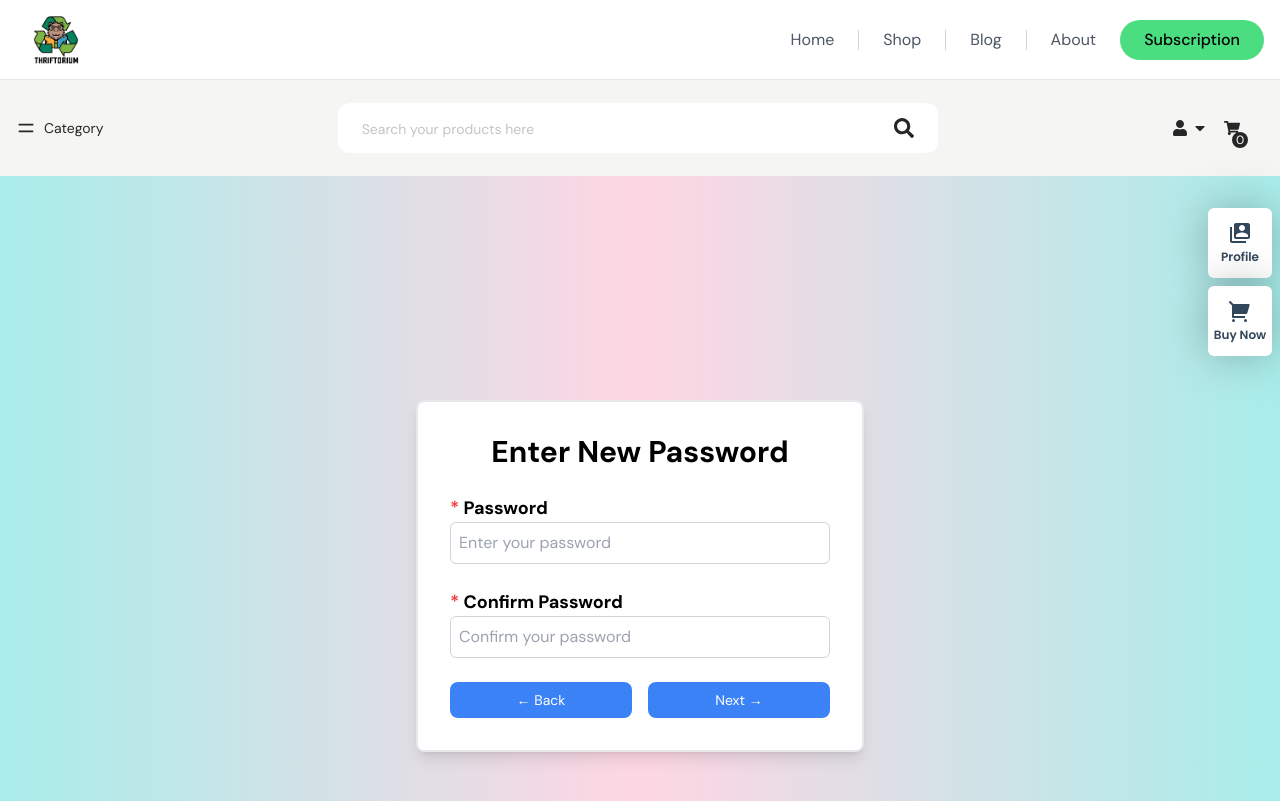
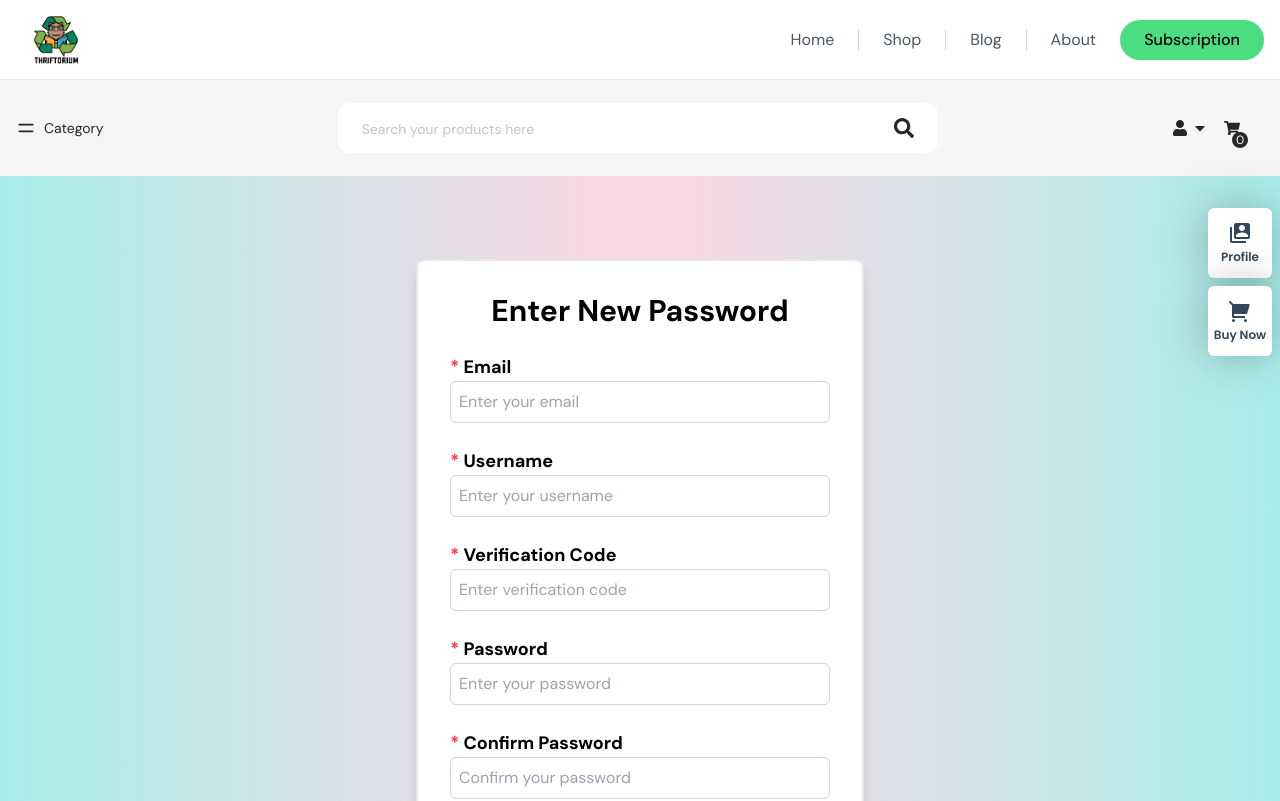
Before and after one commit to Duy11062003/Thriftorium, a React (Create React App) app: page /new-password in a window 1280 px wide. Shown: the top 801 px of the page. Built offline with nearby package versions, Linux system fonts and the light colour scheme.

Commit message:
update: forgot passwiord (WIP)

```diff
--- a/src/pages/Account/AuthService.js
+++ b/src/pages/Account/AuthService.js
@@ -34,6 +34,16 @@ const AuthService = {
     });
     return response.data;
   },
+  getResetPasswordToken: async (email) => {
+    const response = await axios.post(`${API_URL}/Reset-Password-Token`, {
+      email: email,
+    });
+    return response.data;
+  },
+  resetPassword: async (data) => {
+    const response = await axios.post(`${API_URL}/Reset-Password`, data);
+    return response.data;
+  },
   resendVerification: async (email) => {
     const response = await axios.post(`${API_URL}/resend-confirmation-email`, {
       email: email,
--- a/src/pages/Account/NewPassword.jsx
+++ b/src/pages/Account/NewPassword.jsx
@@ -1,19 +1,97 @@
 import React, { useState } from "react";
-import { Link } from "react-router-dom";
+import { Link, useNavigate } from "react-router-dom";
+import AuthService from "./AuthService";
+import { toast } from "react-toastify";
 
 const NewPassword = () => {
+  const [email, setEmail] = useState("");
+  const [username, setUsername] = useState("");
+  const [token, setToken] = useState("");
   const [password, setPassword] = useState("");
   const [confirmPassword, setConfirmPassword] = useState("");
+  const navigate = useNavigate();
 
   const handlePasswordChange = (e) => setPassword(e.target.value);
   const handleConfirmPasswordChange = (e) => setConfirmPassword(e.target.value);
+
+  const handleSubmit = async (e) => {
+    e.preventDefault();
+    if (!email || !username || !token || !password || !confirmPassword) {
+      toast.error("Vui lòng nhập đầy đủ thông tin.");
+      return;
+    }
+    if (password !== confirmPassword) {
+      toast.error("Mật khẩu xác nhận không khớp.");
+      return;
+    }
+    try {
+      await AuthService.resetPassword({
+        username,
+        email,
+        password,
+        confirmPassword,
+        token,
+      });
+      toast.success("Đặt lại mật khẩu thành công!");
+      setTimeout(() => navigate("/signin"), 1500);
+    } catch (error) {
+      if(error.response.data[0].code == "InvalidToken"){
+        toast.error("Mã xác nhận không hợp lệ. Vui lòng nhập lại hoặc quay lại để nhận mã mới.");
+      }
+      else{
+        toast.error("Đặt lại mật khẩu thất bại. Vui lòng kiểm tra lại thông tin.");
+      }
+    }
+  };
 
   return (
     <div className="w-full h-screen flex items-center justify-center bg-gradient-to-r from-[#a8edea] via-[#fed6e3] to-[#a8edea]">
       <div className="w-full max-w-md p-8 bg-white rounded-lg shadow-lg border-2 border-gray-200">
         <h1 className="text-3xl font-semibold text-center mb-6">Enter New Password</h1>
 
-        <form>
+        <form onSubmit={handleSubmit}>
+          <div className="flex flex-col mb-6">
+            <label htmlFor="email" className="font-semibold text-lg">
+              <span className="text-red-500">*</span> Email
+            </label>
+            <input
+              type="email"
+              id="email"
+              placeholder="Enter your email"
+              value={email}
+              onChange={e => setEmail(e.target.value)}
+              className="p-2 border border-gray-300 rounded-md"
+              required
+            />
+          </div>
+          <div className="flex flex-col mb-6">
+            <label htmlFor="username" className="font-semibold text-lg">
+              <span className="text-red-500">*</span> Username
+            </label>
+            <input
+              type="text"
+              id="username"
+              placeholder="Enter your username"
+              value={username}
+              onChange={e => setUsername(e.target.value)}
+              className="p-2 border border-gray-300 rounded-md"
+              required
+            />
+          </div>
+          <div className="flex flex-col mb-6">
+            <label htmlFor="token" className="font-semibold text-lg">
+              <span className="text-red-500">*</span> Verification Code
+            </label>
+            <input
+              type="text"
+              id="token"
+              placeholder="Enter verification code"
+              value={token}
+              onChange={e => setToken(e.target.value)}
+              className="p-2 border border-gray-300 rounded-md"
+              required
+            />
+          </div>
           <div className="flex flex-col mb-6">
             <label htmlFor="password" className="font-semibold text-lg">
               <span className="text-red-500">*</span> Password
@@ -49,9 +127,9 @@ const NewPassword = () => {
             <Link to="/reset-password" className="bg-blue-500 text-white px-6 py-2 rounded-lg text-sm w-full text-center">
               ← Back
             </Link>
-            <Link to="/signin" className="bg-blue-500 text-white px-6 py-2 rounded-lg text-sm w-full text-center">
-              Next →
-            </Link>
+            <button type="submit" className="bg-blue-500 text-white px-6 py-2 rounded-lg text-sm w-full text-center">
+              Đặt lại mật khẩu
+            </button>
           </div>
         </form>
       </div>
--- a/src/pages/Account/ResetPassword.jsx
+++ b/src/pages/Account/ResetPassword.jsx
@@ -1,5 +1,7 @@
 import React, { useState } from "react";
 import { Link } from "react-router-dom";
+import AuthService from "./AuthService";
+import { toast } from "react-toastify";
 
 const ResetPassword = () => {
   const [email, setEmail] = useState("");
@@ -8,12 +10,27 @@ const ResetPassword = () => {
     setEmail(e.target.value);
   };
 
+  const handleSendToken = async (e) => {
+    e.preventDefault();
+    const emailRegex = /^[^\s@]+@[^\s@]+\.[^\s@]+$/;
+    if (!emailRegex.test(email)) {
+      toast.error("Email không hợp lệ.");
+      return;
+    }
+    try {
+      await AuthService.getResetPasswordToken(email);
+      toast.success("Đã gửi mã xác nhận đến email!");
+    } catch (error) {
+      toast.error("Gửi mã thất bại. Vui lòng kiểm tra lại email.");
+    }
+  };
+
   return (
     <div className="w-full h-screen flex items-center justify-center bg-gradient-to-r from-[#a8edea] via-[#fed6e3] to-[#a8edea]">
       <div className="w-full max-w-md p-8 bg-white rounded-lg shadow-lg border-2 border-gray-200">
         <h1 className="text-3xl font-semibold text-center mb-6">Reset Password</h1>
 
-        <form>
+        <form onSubmit={handleSendToken}>
           <div className="flex flex-col mb-6">
             <label htmlFor="email" className="font-semibold text-lg">
               <span className="text-red-500">*</span> Email
@@ -31,9 +48,9 @@ const ResetPassword = () => {
 
           {/* Centering buttons and making them the same size */}
           <div className="flex justify-center space-x-4 mt-6">
-            <Link to="/signin" className="bg-blue-500 text-white px-6 py-2 rounded-lg text-sm w-full text-center">
-              ← Back
-            </Link>
+            <button type="submit" className="bg-blue-500 text-white px-6 py-2 rounded-lg text-sm w-full text-center">
+              Gửi mã xác nhận
+            </button>
             <Link to="/new-password" className="bg-blue-500 text-white px-6 py-2 rounded-lg text-sm w-full text-center">
               Next →
             </Link>
```
Also changed, not shown: src/pages/Profile/AccountInformation.jsx (renamed from src/pages/Profile/AccountInformation.js), src/pages/Profile/ChangePassword.jsx (renamed from src/pages/Profile/ChangePassword.js), src/pages/Profile/MyOrder.jsx (renamed from src/pages/Profile/MyOrder.js), src/pages/Profile/Voucher.jsx (renamed from src/pages/Profile/Voucher.js).
